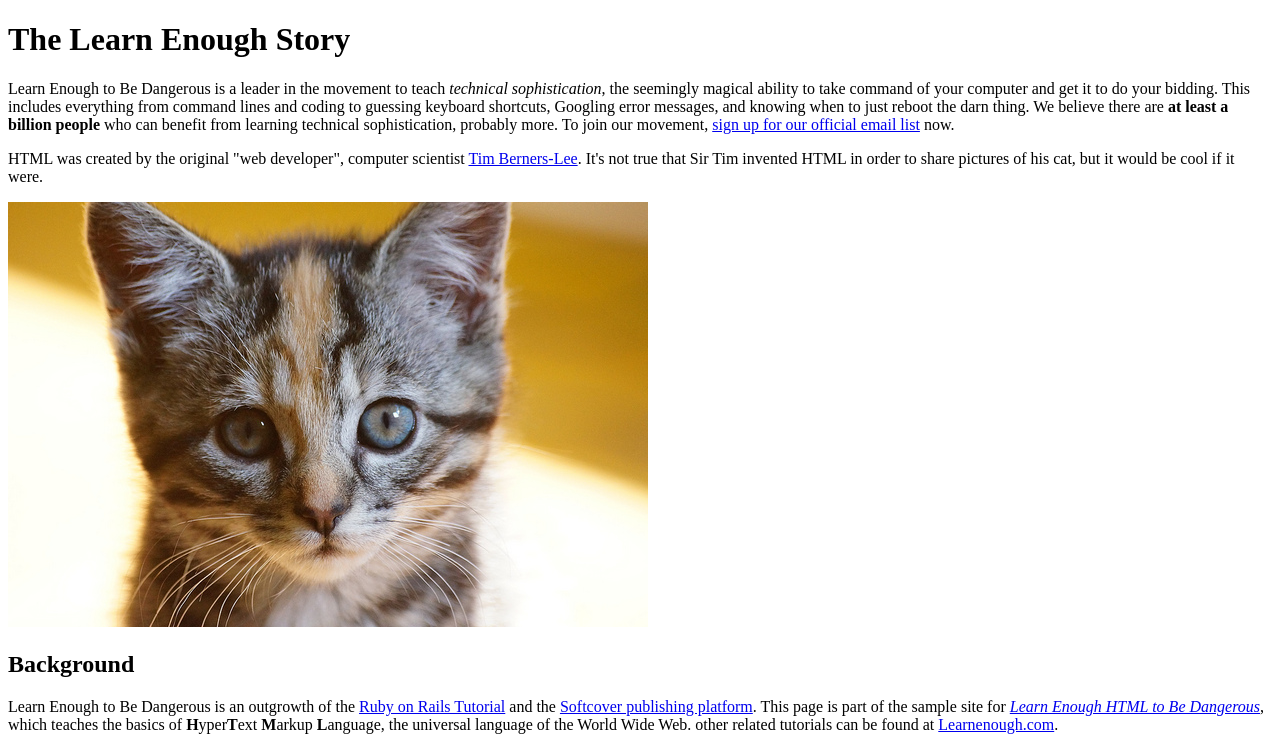
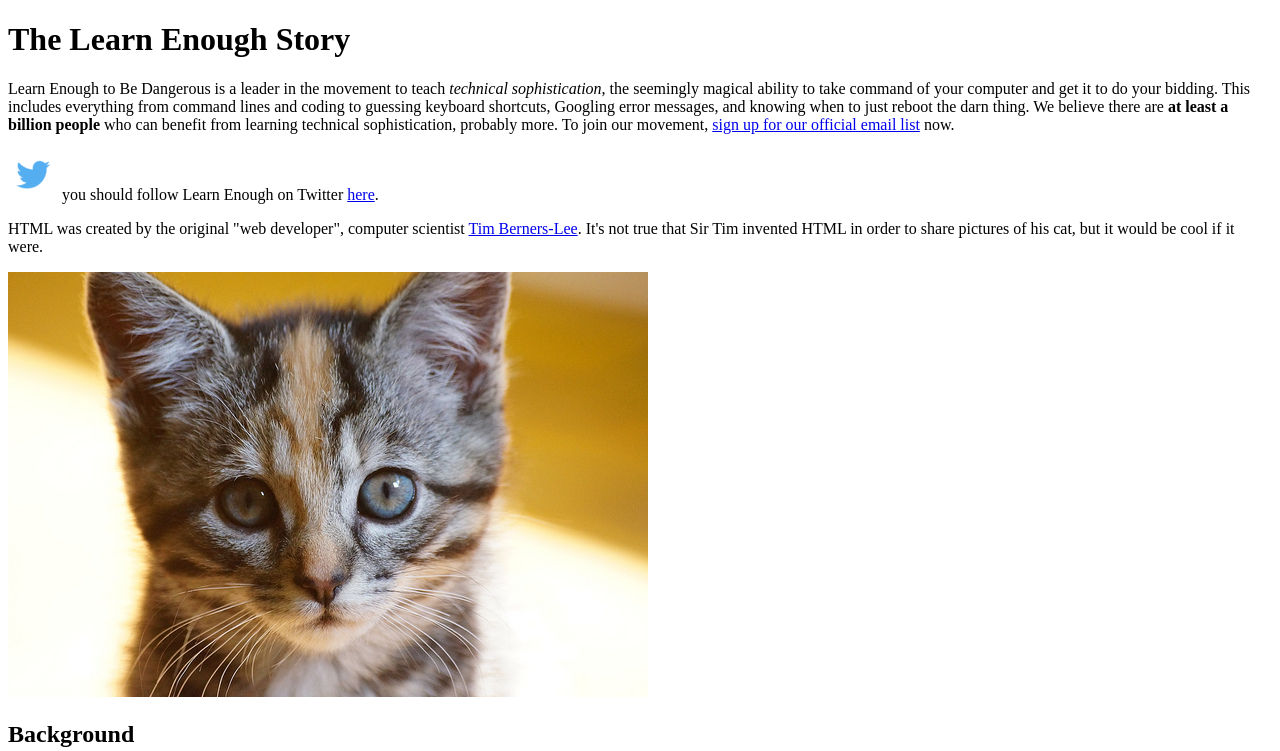
Before and after one commit to Princeluiz949/sample_website, a plain HTML site: page index.html in a window 1280 px wide. Shown: the top 751 px of the page. Drawn offline with Linux system fonts and the light colour scheme.

Commit message:
Add twitter logo and links

```diff
--- a/index.html
+++ b/index.html
@@ -8,7 +8,7 @@
 
       <h1>The Learn Enough Story</h1>
 
-      <p>
+     <p>
         Learn Enough to Be Dangerous is a leader in the movement to teach
       <em>technical sophistication</em>, the seemingly magical ability to take
       command of your computer and get it to do your bidding. This includes
@@ -20,13 +20,24 @@
      </p>
 
      <p>
+        <a href="http://twitter.com/learnenough" target="_blank"
+          style="text-decoration:none;">
+
+        <img src="images/small_twitter_logo.png" alt="twitter logo">
+        </a>
+        you should follow Learn Enough on Twitter
+        <a href="http://twitter.com/learnenough" target="_blank">here</a>.
+     </p>
+
+     <p>
       HTML was created by the original "web developer", computer scientist
       <a href="https://en.wikipedia.org/wiki/Tim_Berners-Lee" target="_blank">Tim
       Berners-Lee</a>. It's not true that Sir Tim invented HTML in order to
       share pictures of his cat, but it would be cool if it were.
      </p>
 
-     <img src="images/kitten.jpg" alt="An adorable kitten">
+    <a href="https://www.flickr.com/photos/deborah_s_perspective/14144861329">
+     <img src="images/kitten.jpg" alt="An adorable kitten"></a>
 
       <h2>Background</h2>
 
@@ -70,7 +81,7 @@
 
       <h3>Lee Donahoe</h3>
 
-      <img src="https://gravatar.com/avatar/b65522a6f3a6899705d119d7aa232a6d?s=150"
+    <img src="https://gravatar.com/avatar/b65522a6f3a6899705d119d7aa232a6d?s=150"
      alt="Lee Donahoe">
 
     <p>
```
Also changed, not shown: images/small_twitter_logo.png (added).
